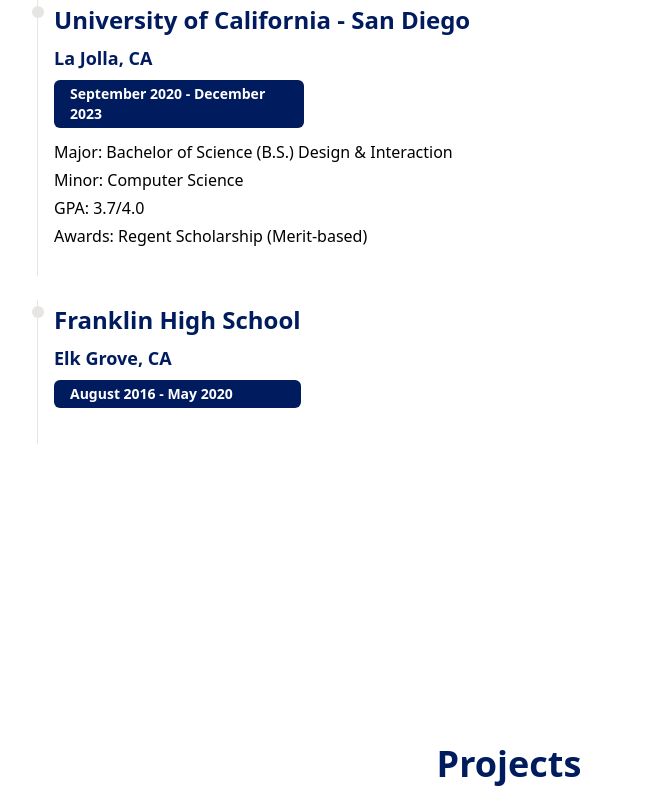
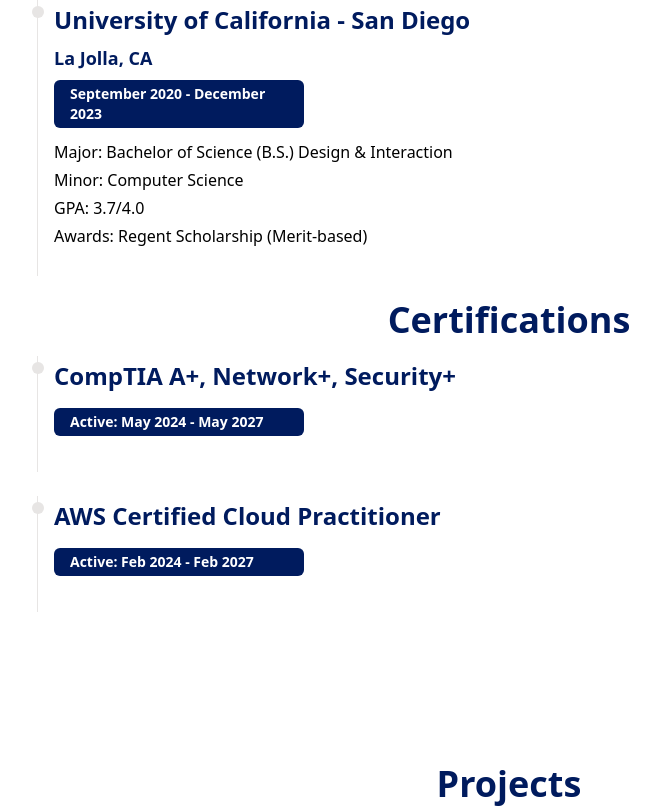
Before and after one commit to mingsonleung/react-portfolio-site, a React (Vite) app: page / in a window 1280 px wide. Shown: the part 2024-2832 px from the top of the page, without its empty margins (163-823 px from the left). Built offline with nearby package versions, Linux system fonts and the light colour scheme; no server answers.

Commit message:
Added certifications to Education section

```diff
--- a/src/components/Education.jsx
+++ b/src/components/Education.jsx
@@ -1,7 +1,7 @@
 import React from "react";
 import EducationItem from "./EducationItem";
 
-const data = [
+const data_education = [
   {
     title: "University of California - San Diego",
     location: "La Jolla, CA",
@@ -11,14 +11,17 @@
     gpa: "3.7/4.0",
     awards: "Regent Scholarship (Merit-based)",
   },
+];
+
+const data_certs = [
+  // Reusing EducationItem component to handle this case
   {
-    title: "Franklin High School",
-    location: "Elk Grove, CA",
-    year: "August 2016 - May 2020",
-    major: "",
-    minor: "",
-    gpa: "",
-    awards: "",
+    title: "CompTIA A+, Network+, Security+",
+    year: "Active: May 2024 - May 2027",
+  },
+  {
+    title: "AWS Certified Cloud Practitioner",
+    year: "Active: Feb 2024 - Feb 2027",
   },
 ];
 
@@ -26,12 +29,17 @@
   return (
     <div
       id="education"
-      className="max-w-[1040px] min-h-screen m-auto md:pl-20 p-4 py-16"
-    >
+      className="max-w-[1040px] min-h-screen m-auto md:pl-20 p-4 py-16">
       <h1 className="mb-4 text-4xl font-bold text-center text-[#001b5e]">
         Education
       </h1>
-      {data.map((item, idx) => (
+      {data_education.map((item, idx) => (
+        <EducationItem key={idx} {...item} />
+      ))}
+      <h1 className="mb-4 text-4xl font-bold text-center text-[#001b5e]">
+        Certifications
+      </h1>
+      {data_certs.map((item, idx) => (
         <EducationItem key={idx} {...item} />
       ))}
     </div>
```
